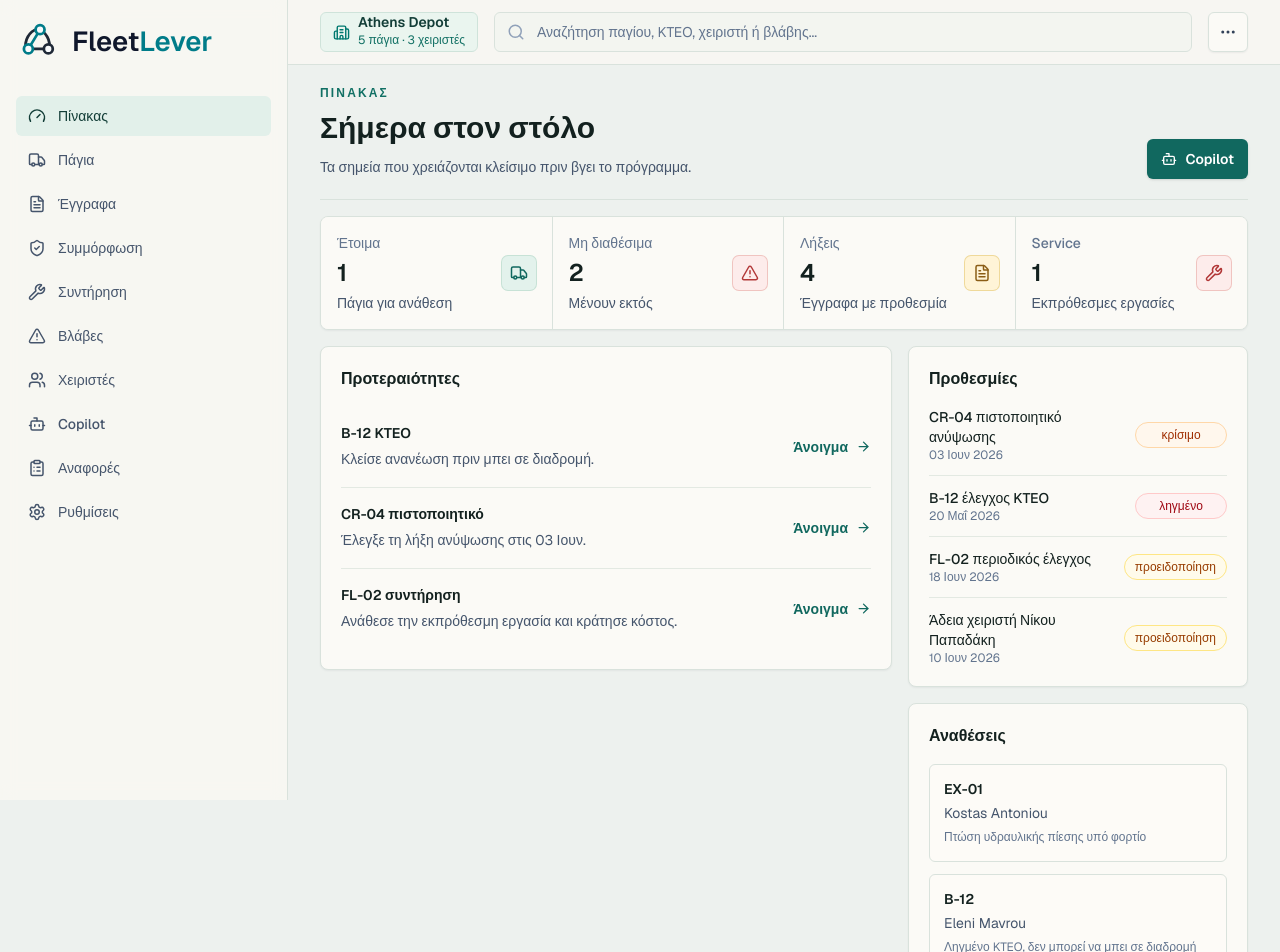
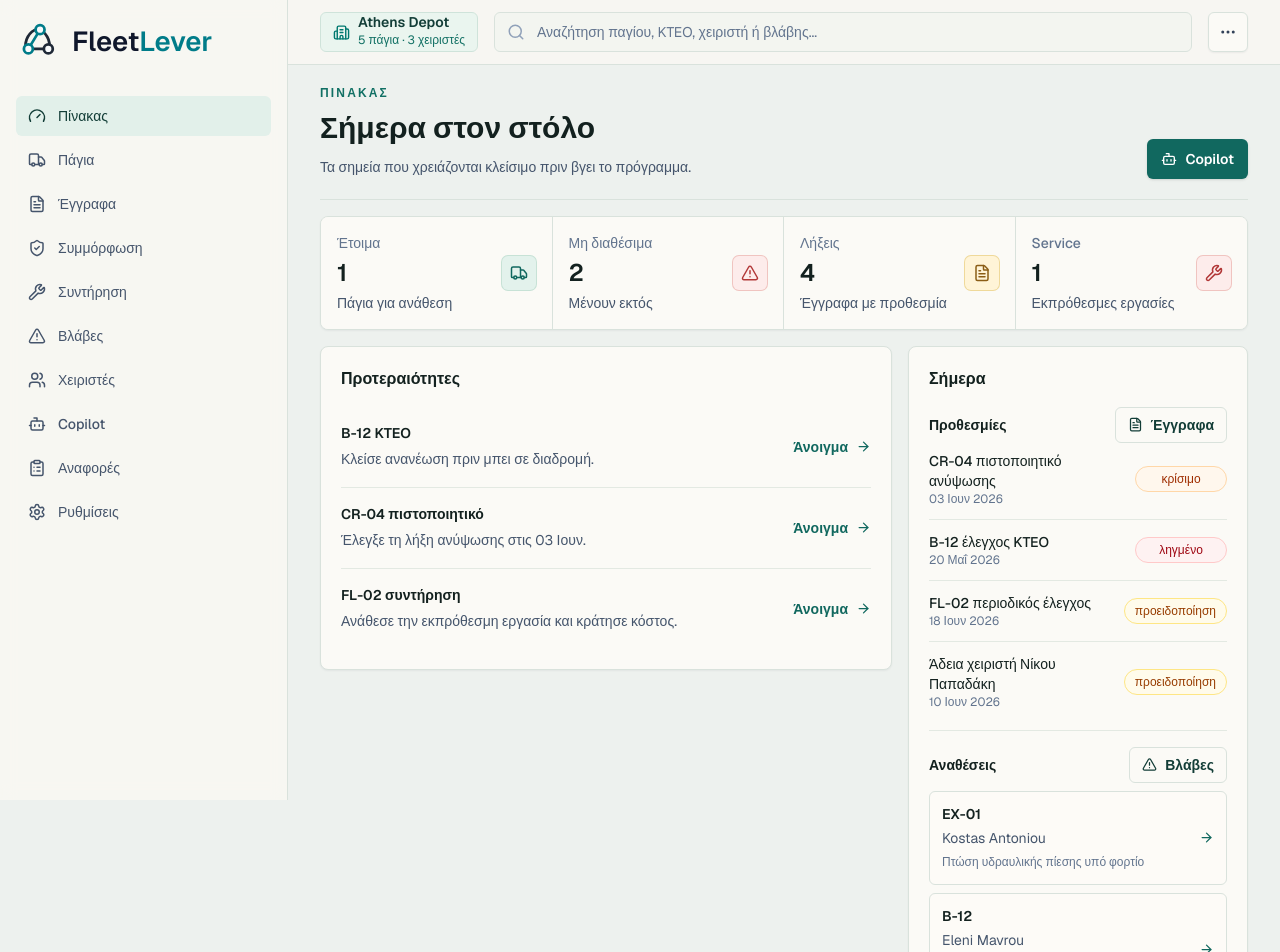
Before and after one commit to gkaragioul/FleetLever, a Next.js app: page / in a window 1280 px wide. Shown: the top 952 px of the page. Built offline with nearby package versions, Linux system fonts and the light colour scheme.

Commit message:
Merge dashboard today panel

```diff
--- a/src/components/fleetlever/operations-console.tsx
+++ b/src/components/fleetlever/operations-console.tsx
@@ -2060,15 +2060,24 @@ function SettingsPanel() {
 
 function TodayPanel({ setActiveTab }: { setActiveTab: (tab: TabId) => void }) {
   return (
-    <div className="space-y-4">
-      <DataCard title="Προθεσμίες">
+    <DataCard title="Σήμερα">
+      <div className="space-y-5">
+        <section aria-labelledby="today-deadlines-title">
+          <div className="mb-2 flex items-center justify-between gap-3">
+            <h3 id="today-deadlines-title" className="text-sm font-semibold text-[#13211f]">
+              Προθεσμίες
+            </h3>
+            <TextButton icon={FileText} onClick={() => setActiveTab("documents")}>
+              Έγγραφα
+            </TextButton>
+          </div>
           <div className="space-y-0">
             {expiringDocuments.slice(0, 4).map((document) => (
               <button
                 key={document.id}
                 type="button"
                 onClick={() => setActiveTab("documents")}
-              className="grid min-h-[58px] w-full grid-cols-[minmax(0,1fr)_auto] items-center gap-3 border-b border-[#e3e9e2] py-3 text-left transition hover:text-teal-900 first:pt-0 last:border-0 last:pb-0"
+                className="grid min-h-[58px] w-full grid-cols-[minmax(0,1fr)_auto] items-center gap-3 border-b border-[#e3e9e2] py-3 text-left transition hover:text-teal-900 first:pt-0 last:border-0 last:pb-0 focus-visible:outline-none focus-visible:ring-2 focus-visible:ring-inset focus-visible:ring-teal-500"
               >
                 <div className="min-w-0">
                   <p className="text-sm font-medium leading-5 text-[#13211f]">{document.title}</p>
@@ -2080,25 +2089,37 @@ function TodayPanel({ setActiveTab }: { setActiveTab: (tab: TabId) => void }) {
               </button>
             ))}
           </div>
+        </section>
+
+        <section aria-labelledby="today-assignments-title" className="border-t border-[#e3e9e2] pt-4">
+          <div className="mb-2 flex items-center justify-between gap-3">
+            <h3 id="today-assignments-title" className="text-sm font-semibold text-[#13211f]">
+              Αναθέσεις
+            </h3>
+            <TextButton icon={AlertTriangle} onClick={() => setActiveTab("issues")}>
+              Βλάβες
+            </TextButton>
+          </div>
+          <div className="space-y-2">
+            {issues.slice(0, 2).map((issue) => (
+              <button
+                key={issue.id}
+                type="button"
+                onClick={() => setActiveTab("issues")}
+                className="grid min-h-[68px] w-full grid-cols-[minmax(0,1fr)_auto] items-center gap-3 rounded-md border border-[#d9e2dc] bg-[#fdfbf7] p-3 text-left transition hover:border-teal-300 hover:bg-[#eef7f2] focus-visible:outline-none focus-visible:ring-2 focus-visible:ring-teal-500"
+              >
+                <span className="min-w-0">
+                  <span className="block text-sm font-semibold text-[#13211f]">{getAsset(issue.assetId)?.code}</span>
+                  <span className="mt-1 block truncate text-sm text-slate-600">{issue.assignee}</span>
+                  <span className="mt-1 block line-clamp-2 text-xs leading-5 text-slate-500">{issue.title}</span>
+                </span>
+                <ArrowRight className="text-[#11685f]" size={15} />
+              </button>
+            ))}
+          </div>
+        </section>
+      </div>
     </DataCard>
-
-      <DataCard title="Αναθέσεις">
-        <div className="space-y-3">
-          {issues.slice(0, 2).map((issue) => (
-            <button
-              key={issue.id}
-              type="button"
-              onClick={() => setActiveTab("issues")}
-              className="min-h-[92px] w-full rounded-md border border-[#d9e2dc] bg-[#fdfbf7] p-3.5 text-left transition hover:border-teal-300 hover:bg-[#eef7f2]"
-            >
-              <p className="text-sm font-semibold text-[#13211f]">{getAsset(issue.assetId)?.code}</p>
-              <p className="mt-1 text-sm leading-5 text-slate-600">{issue.assignee}</p>
-              <p className="mt-1 text-xs leading-5 text-slate-500">{issue.title}</p>
-            </button>
-          ))}
-        </div>
-      </DataCard>
-    </div>
   );
 }
 
```
Lines whose indentation alone changed are shown as unchanged.
